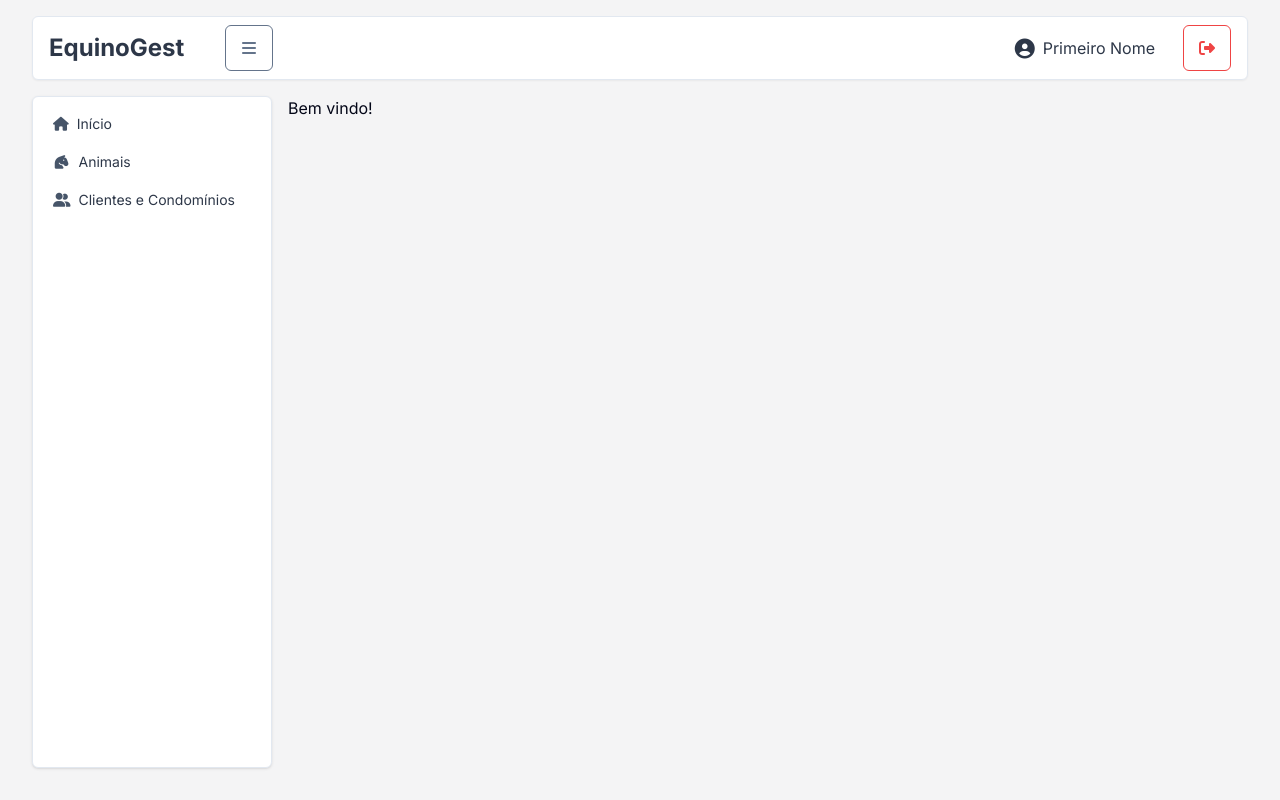
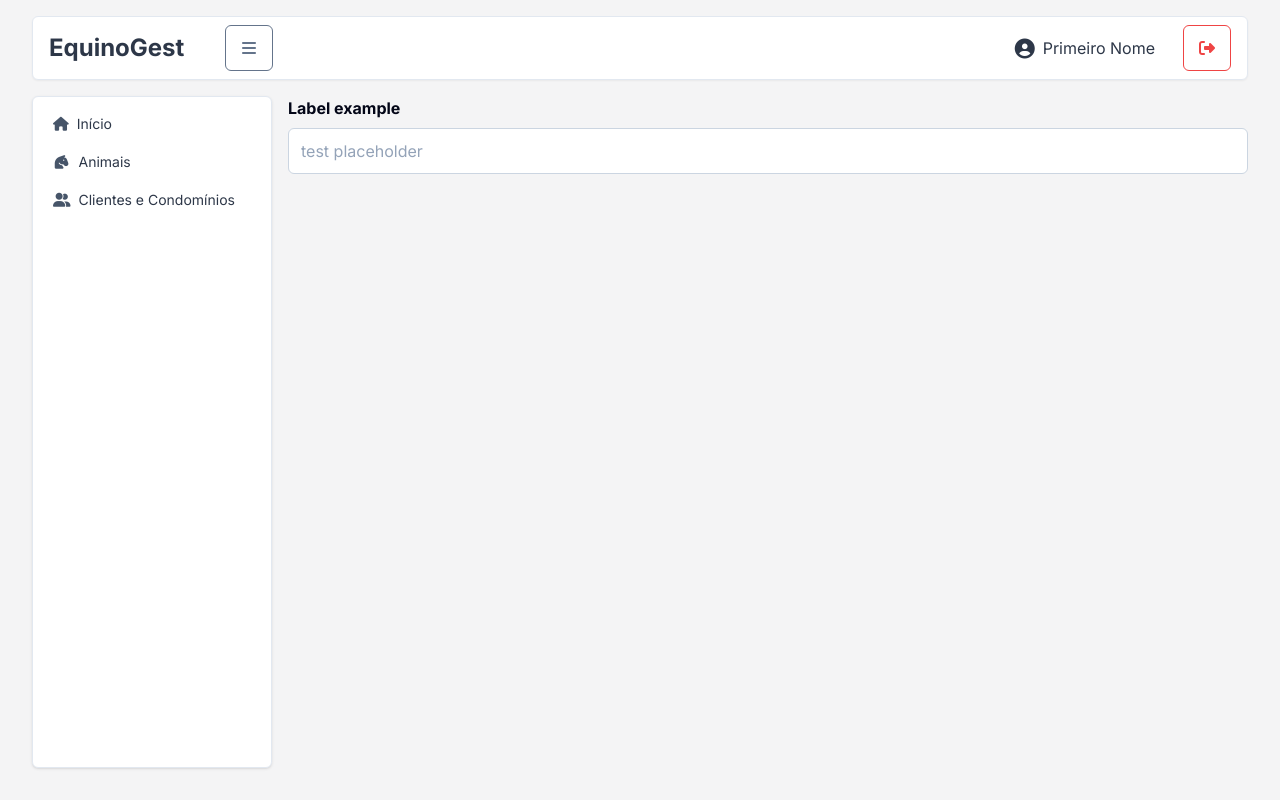
Before and after one commit to Grupo-Sao-Bento/haras-web, a Vue app: page /w/home in a window 1280 px wide. Built offline with nearby package versions, Linux system fonts and the light colour scheme.

Commit message:
feat: create generic FormControl component

```diff
--- a/package.json
+++ b/package.json
@@ -14,6 +14,8 @@
     "format": "prettier --write src/"
   },
   "dependencies": {
+    "@vuelidate/core": "^2.0.3",
+    "@vuelidate/validators": "^2.0.4",
     "pinia": "^2.1.7",
     "primeicons": "^6.0.1",
     "primevue": "^3.49.1",
--- /dev/null
+++ b/src/components/forms/FormControl.vue
@@ -0,0 +1,21 @@
+<script setup lang="ts">
+import InputText from 'primevue/inputtext';
+import type { Nullable } from 'primevue/ts-helpers';
+
+const value = defineModel<Nullable<string>>();
+
+defineProps<{
+  label?: string;
+  id?: string;
+  hint?: string;
+  size?: 'small' | 'large';
+}>();
+</script>
+
+<template>
+  <div class="flex flex-col">
+    <label v-if="label" class="mb-2 font-bold" :for="id">{{ label }}</label>
+    <InputText mask="99-9999" v-model="value" :id="id" :size="size" v-bind="$attrs" />
+    <small v-if="hint" class="mt-1">{{ hint }}</small>
+  </div>
+</template>
--- a/src/modules/home/views/HomeView.vue
+++ b/src/modules/home/views/HomeView.vue
@@ -1,3 +1,8 @@
+<script setup lang="ts">
+import FormControl from '@/components/forms/FormControl.vue';
+</script>
+
 <template>
-  <h1>Bem vindo!</h1>
+  <!-- <h1>Bem vindo!</h1> -->
+  <FormControl label="Label example" type="password" id="test" placeholder="test placeholder" />
 </template>
```
Also changed, not shown: 1 other file (tests, documents, lock files or other folders).
